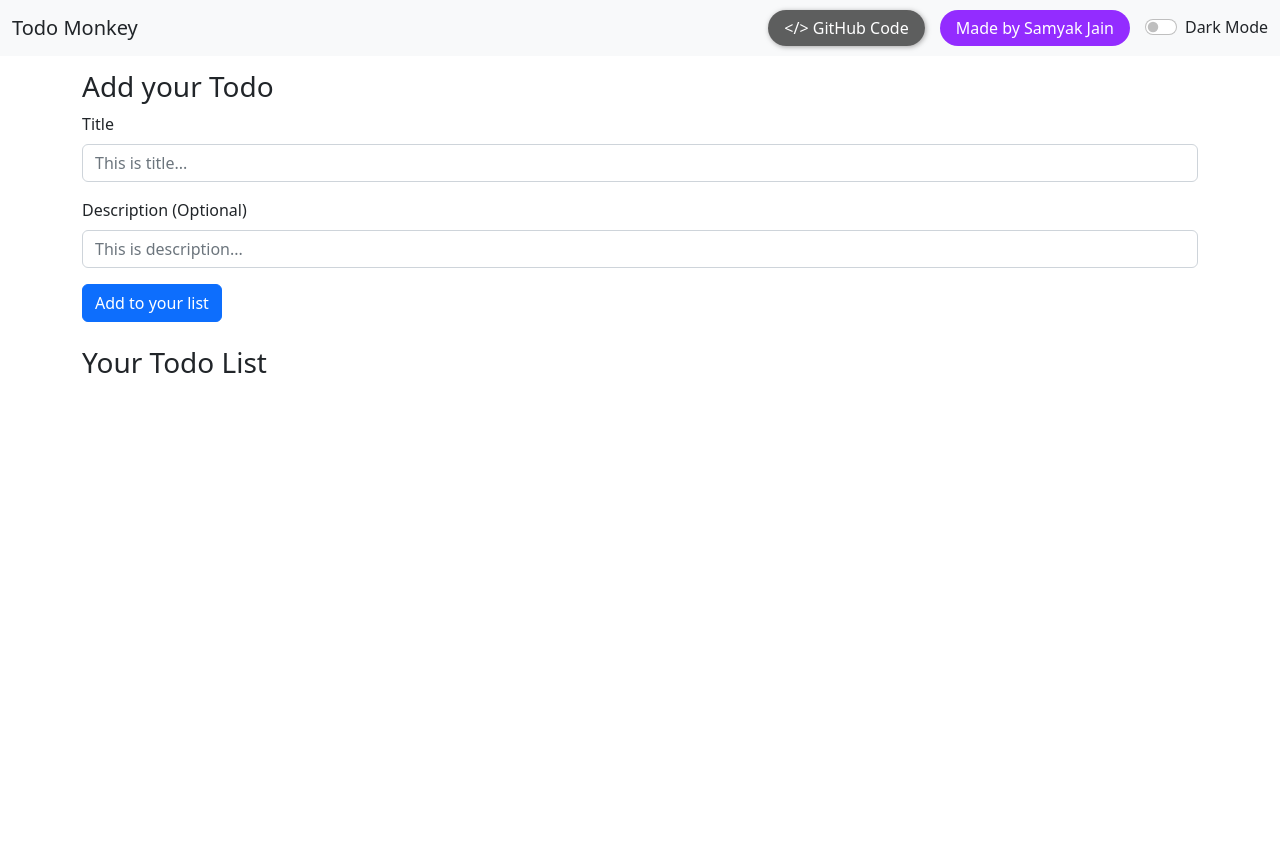
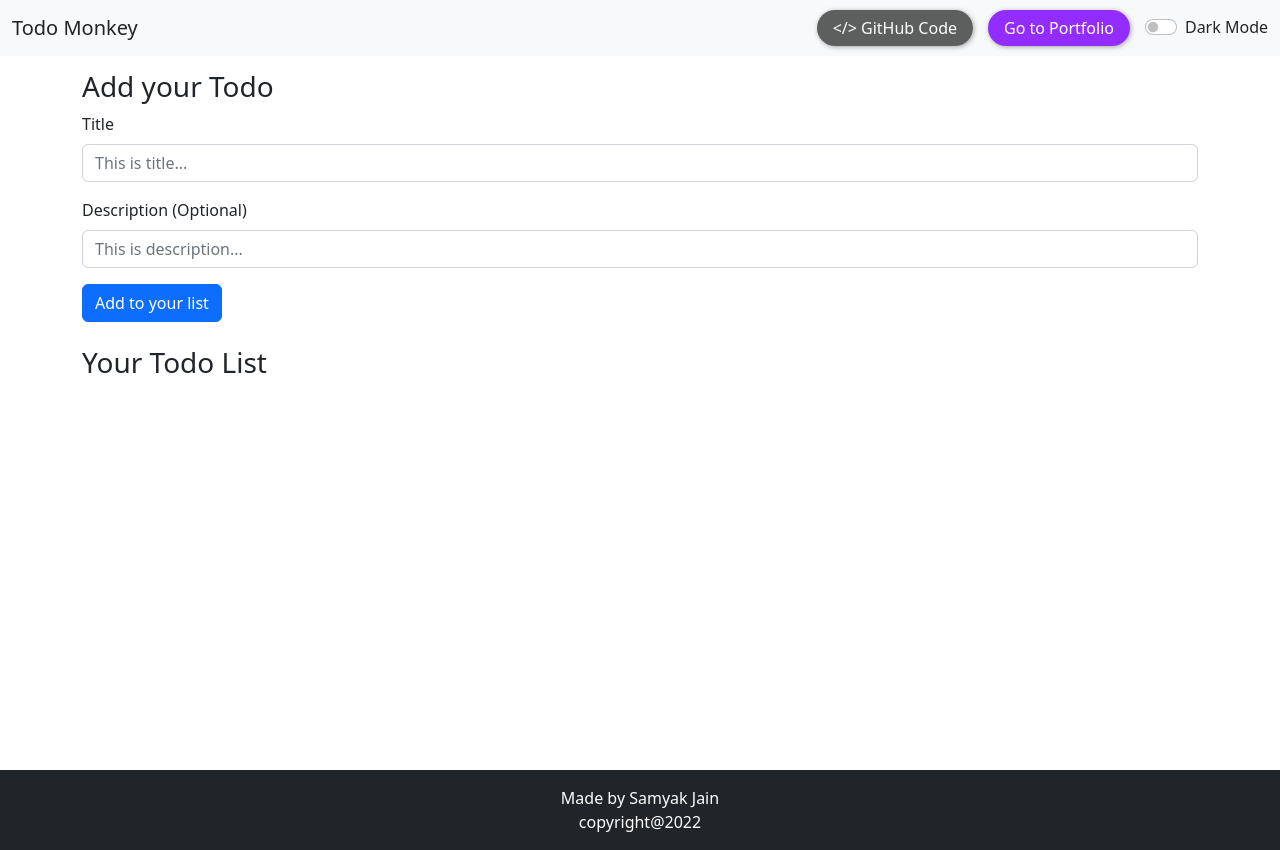
Before and after one commit to samyakjain125/Todo-Monkey, a React (Create React App) app: page / in a window 1280 px wide. Before the commit the page ends 800 px from the top, so only its background shows below. Built offline with nearby package versions, Linux system fonts and the light colour scheme.

Commit message:
footer added

```diff
--- a/src/App.js
+++ b/src/App.js
@@ -1,6 +1,7 @@
 
 import React, {useState, useEffect  } from 'react'
 import AddTodo from './Components/AddTodo';
+import Footer from './Components/Footer';
 import Navbar from './Components/Navbar';
 import Todos from './Components/Todos';
 
@@ -62,7 +63,7 @@ function App() {
     <AddTodo addTodo={addTodo} mode={mode}/>
     {/* <hr className='container' style={{ "height":"3px", "backgroundColor": "#00000078", "border":"0px","borderRadius":"22px"}}/> */}
     <Todos todos={todos} onDelete={onDelete} mode={mode} />
-    {/* Samyak Jain is here! */}
+    <Footer/>
 
     </div>
   );
--- /dev/null
+++ b/src/Components/Footer.js
@@ -0,0 +1,10 @@
+import React from 'react'
+
+export default function Footer() {
+  return (
+    <div className='text-bg-dark p-3 text-center' style={{"width":"100%","position":"relative", "bottom":"0"}}>
+        Made by Samyak Jain<br/>
+        copyright@2022
+    </div>
+  )
+}
--- a/src/Components/Navbar.js
+++ b/src/Components/Navbar.js
@@ -19,7 +19,7 @@ export default function Navbar(props) {
 
       </ul>
       <a href="https://github.com/samyakjain2431/Todo-Monkey" target="blank" rel="noopener noreferrer" style={{"padding": "6px 16px","marginRight":"15px", "backgroundColor":"#373737cc","boxShadow":"1px 1px 5px #808080b0", "color": "white","borderRadius":"42px", "textDecoration":"none"}}>{`</> GitHub Code`}</a>
-      <a href="https://samyakjain.super.site" target="blank" rel="noopener noreferrer" style={{"padding": "6px 16px","marginRight":"15px", "backgroundColor":"#932cff", "color": "white","borderRadius":"42px", "textDecoration":"none"}}>Made by Samyak Jain</a>
+      <a href="https://samyakjain.super.site" target="blank" rel="noopener noreferrer" style={{"padding": "6px 16px","marginRight":"15px", "backgroundColor":"#932cff", "color": "white","boxShadow":"1px 1px 5px #808080b0","borderRadius":"42px", "textDecoration":"none"}}>Go to Portfolio</a>
       <div className="form-check form-switch">
         <input className="form-check-input" type="checkbox" role="switch" onClick={props.toggleMode} id="flexSwitchCheckDefault" />
         <label className={`form-check-label text-${props.mode==="light"?"dark":"light"}`} htmlFor="flexSwitchCheckChecked">Dark Mode</label>
```
